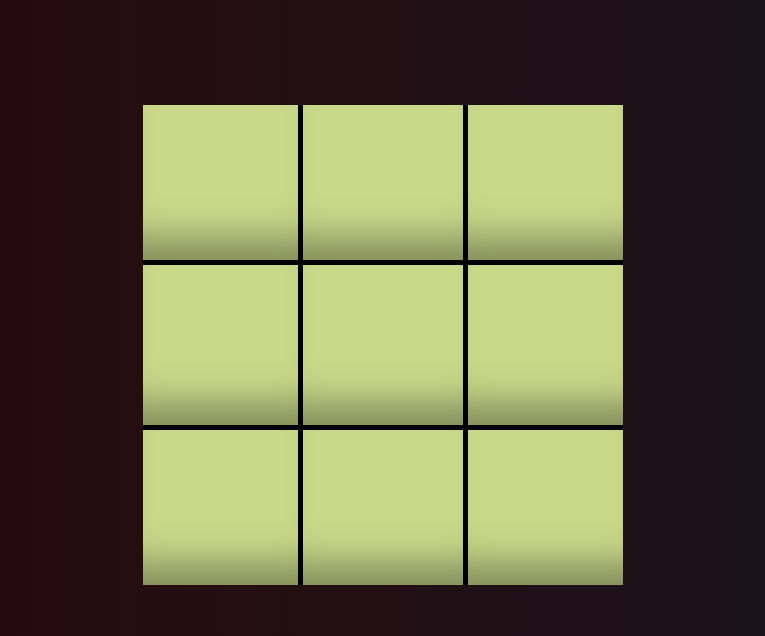
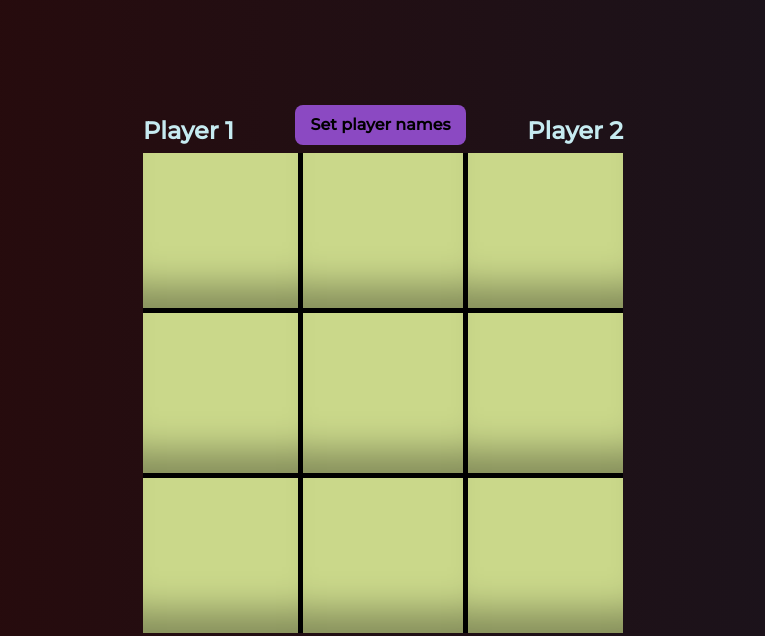
Before and after one commit to Romte1/tic-tac-toe, a plain HTML site: page index.html in a window 1280 px wide. Shown: the part 164-800 px from the top of the page, without its empty margins (257-1022 px from the left). Drawn offline with Linux system fonts and the light colour scheme.

Commit message:
Added a player info bar over the game to customize player names, just visual, not working yet

```diff
--- a/index.html
+++ b/index.html
@@ -11,6 +11,13 @@
     <div class="header">
         <h1>Tic Tac Toe</h1>
     </div>
+    <div class="main">
+        <div class="playerInfo">
+            <h2>Player 1</h2>
+            <button class="setPlayerNames">Set player names</button>
+            <h2>Player 2</h2>
+
+        </div>
         <div class="container">
             <div class="square top left"></div>
             <div class="square top"></div>
@@ -22,6 +29,7 @@
             <div class="square bot"></div>
             <div class="square bot right"></div>
         </div>
+    </div>
     <dialog class="modal">
         <div class="modalResult">It's a draw!</div>
         <button class="btnRestart">Restart</button>
--- a/styles.css
+++ b/styles.css
@@ -1,3 +1,4 @@
+@import url('https://fonts.googleapis.com/css2?family=Montserrat:wght@200;300;400;500&display=swap');
 /* Box sizing rules */
 *,
 *::before,
@@ -82,6 +83,7 @@ body {
     justify-content: start;
     align-items: center;
     user-select: none;
+    font-family: 'Montserrat', sans-serif;
     background: linear-gradient(to right, #2A0909, rgb(24, 21, 31));
     color: rgb(198, 235, 241);
     gap:128px;
@@ -126,6 +128,43 @@ body {
             }
         }
     }
+
+    .main {
+        display:flex;
+        flex-direction: column;
+        justify-content: center;
+        align-items: center;
+        gap:8px;
+    }
+}
+
+.playerInfo {
+    display:grid;
+    grid-template-columns: auto auto auto;
+    gap:16px;
+    width: 100%;
+    justify-content: space-between;
+    align-items: end;
+
+    >h2{
+        font-size: 24px;
+    }
+    >button {
+        padding:8px 16px;
+        border-radius: 8px;
+        background: rgb(139, 73, 194);
+        border: none;
+        color:rgb(0, 0, 0);
+        font-weight: bold;
+        cursor:pointer;
+
+        &:hover {
+            transition:0.3s;
+            background: rgb(72, 46, 94);
+            color:rgb(202, 199, 199);
+
+        }
+    }
 }
 
 dialog {
```
Lines whose indentation alone changed are shown as unchanged.
